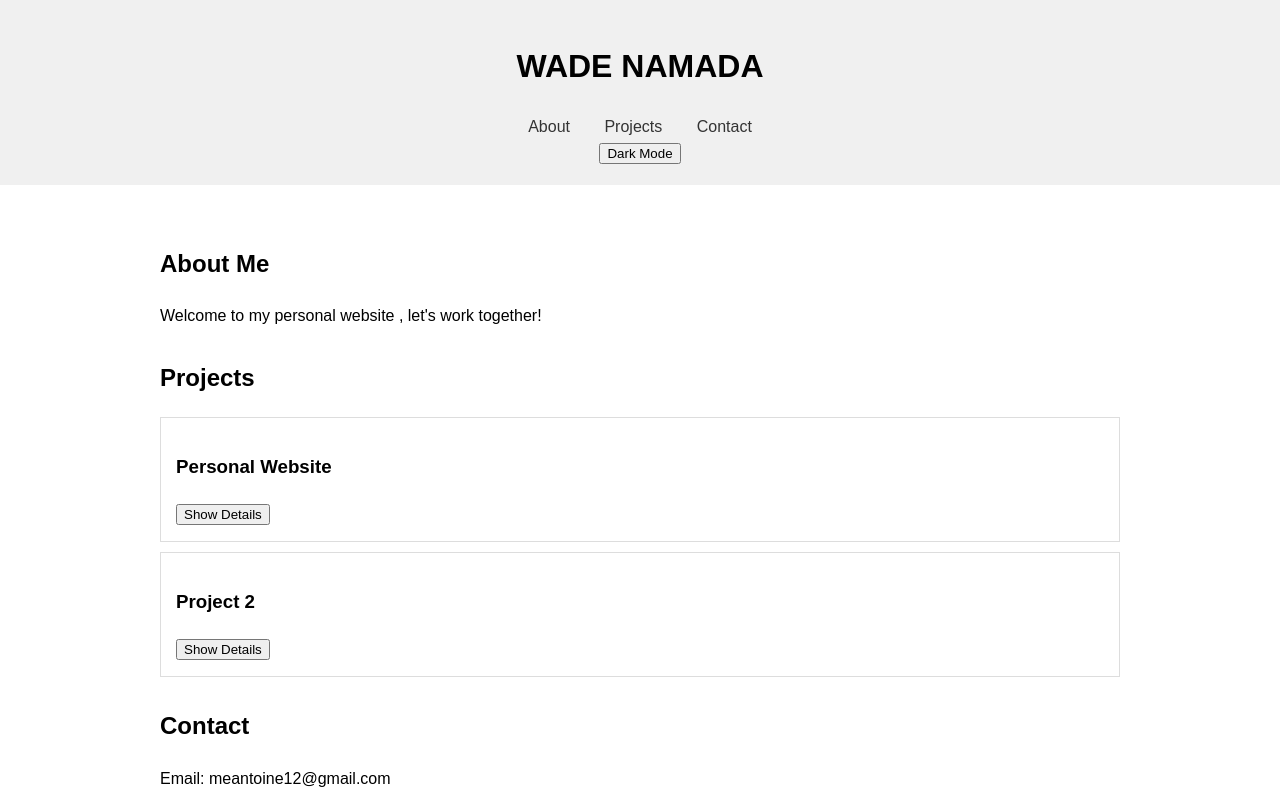
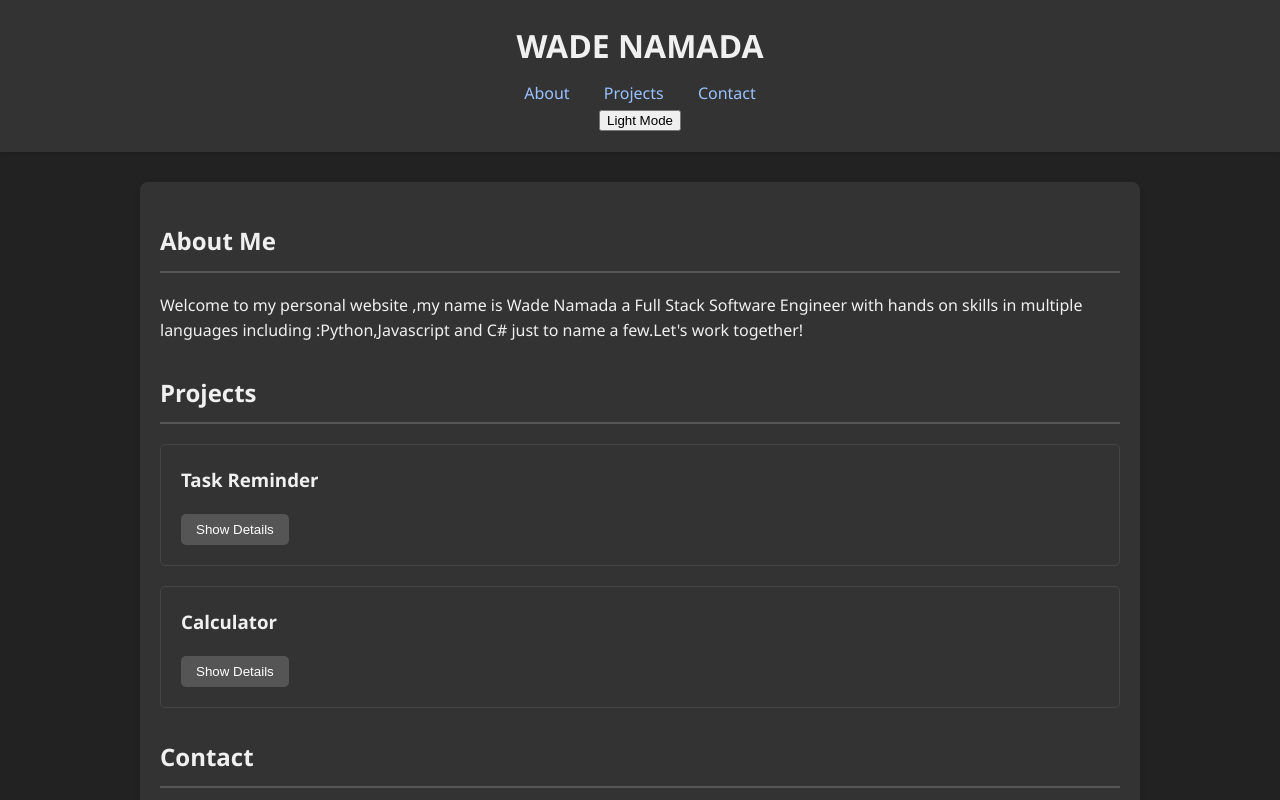
Before and after one commit to wade00000/alpha-website, a plain HTML site: page index.html in a window 1280 px wide. Both pictures are taken after a click on the button "Dark Mode". Shown: the top 800 px of the page. Drawn offline with Linux system fonts and the light colour scheme.

Commit message:
some changes to the wensite CSS and documentation

```diff
--- a/index.html
+++ b/index.html
@@ -19,21 +19,22 @@
     <main>
         <section id="about">
             <h2>About Me</h2>
-            <p>Welcome to my personal website , let's work together!</p>
+            <p>Welcome to my personal website ,my name is Wade Namada a Full Stack Software Engineer with hands on skills in multiple languages including :Python,Javascript and C# just to name a few.Let's work together!</p>
         </section>
         <section id="projects">
             <h2>Projects</h2>
             <div class="project">
-                <h3>Personal Website</h3>
+                <h3>Task Reminder</h3>
                 <button class="details-button" data-project="project1">Show Details</button>
                 <p class="project-details" id="project1" style="display: none;">
-
+                   This tool allows someone to schedule different tasks and get alerts on an upcoming event.
                 </p>
             </div>
             <div class="project">
-                <h3>Project 2</h3>
+                <h3>Calculator</h3>
                 <button class="details-button" data-project="project2">Show Details</button>
                 <p class="project-details" id="project2" style="display: none;">
+                    One of my first programs ,this is a simple calculator,that can carry out simple arithmetic accurately and return the values.
 
                 </p>
             </div>
--- a/index.js
+++ b/index.js
@@ -0,0 +1,33 @@
+document.addEventListener('DOMContentLoaded', () => {
+    // Toggle project details
+    const detailButtons = document.querySelectorAll('.details-button');
+
+    detailButtons.forEach(button => {
+        button.addEventListener('click', () => {
+            const projectId = button.dataset.project;
+            const details = document.getElementById(projectId);
+
+            if (details.style.display === 'none') {
+                details.style.display = 'block';
+                button.textContent = 'Hide Details';
+            } else {
+                details.style.display = 'none';
+                button.textContent = 'Show Details';
+            }
+        });
+    });
+
+    // Dark mode toggle
+    const darkModeToggle = document.getElementById('darkModeToggle');
+    darkModeToggle.addEventListener('click', () => {
+        document.body.classList.toggle('dark-mode');
+        if(document.body.classList.contains('dark-mode')){
+            darkModeToggle.textContent = "Light Mode";
+        } else {
+            darkModeToggle.textContent = "Dark Mode";
+        }
+    });
+
+    // Example: Display an alert when the page loads
+    console.log("Website loaded!");
+});
--- a/style.css
+++ b/style.css
@@ -1,64 +1,137 @@
+/* Reset and General Styles */
 body {
-    font-family: sans-serif;
+    font-family: 'Segoe UI', Tahoma, Geneva, Verdana, sans-serif;
     margin: 0;
     padding: 0;
     line-height: 1.6;
+    color: #333;
+    background-color: #f9f9f9;
 }
 
+/* Header Styles */
 header {
-    background-color: #f0f0f0;
-    padding: 20px;
+    background-color: #fff;
+    padding: 20px 0;
     text-align: center;
+    box-shadow: 0 2px 4px rgba(0, 0, 0, 0.1);
+}
+
+header h1 {
+    margin: 0;
+    font-size: 2em; /
+}
+
+/* Navigation Styles */
+nav {
+    margin-top: 10px;
 }
 
 nav a {
     margin: 0 15px;
     text-decoration: none;
-    color: #333;
+    color: #007bff;
+    font-weight: 500;
+    transition: color 0.3s ease;
 }
 
 nav a:hover {
+    color: #0056b3; /* Darker hover color */
     text-decoration: underline;
 }
 
+/* Main Content Styles */
 main {
     width: 80%;
     max-width: 960px;
-    margin: 20px auto;
+    margin: 30px auto; /* Increased top margin */
     padding: 20px;
+    background-color: #fff;
+    border-radius: 8px;
+    box-shadow: 0 4px 8px rgba(0, 0, 0, 0.1);
 }
 
+/* Section Styles */
 section {
     margin-bottom: 30px;
 }
 
-.project {
-    border: 1px solid #ddd;
-    padding: 15px;
-    margin-bottom: 10px;
+section h2 {
+    border-bottom: 2px solid #eee;
+    padding-bottom: 10px;
+    margin-bottom: 20px;
 }
 
+/* Project Styles */
+.project {
+    border: 1px solid #eee;
+    padding: 20px;
+    margin-bottom: 20px;
+    border-radius: 5px;
+}
+
+.project h3 {
+    margin-top: 0;
+}
+
+.details-button {
+    background-color: #007bff;
+    color: #fff;
+    border: none;
+    padding: 8px 15px;
+    border-radius: 5px;
+    cursor: pointer;
+    transition: background-color 0.3s ease;
+}
+
+.details-button:hover {
+    background-color: #0056b3;
+}
+
+.project-details {
+    margin-top: 10px;
+}
+
+/* Footer Styles */
 footer {
     text-align: center;
-    padding: 20px;
+    padding: 20px 0;
     background-color: #f0f0f0;
+    border-top: 1px solid #eee;
+    margin-top: 30px;
 }
 
-/* Dark mode styles */
+/* Dark Mode Styles */
 body.dark-mode {
-    background-color: #333;
+    background-color: #222;
     color: #f0f0f0;
 }
 
 body.dark-mode header,
-body.dark-mode footer {
-    background-color: #222;
+body.dark-mode footer,
+body.dark-mode main {
+    background-color: #333;
 }
 
 body.dark-mode nav a {
-    color: #f0f0f0;
+    color: #99c2ff;
+}
+
+body.dark-mode nav a:hover {
+    color: #66a3ff;
 }
 
 body.dark-mode .project {
+    border-color: #444;
+}
+
+body.dark-mode section h2 {
     border-color: #555;
 }
+
+body.dark-mode .details-button {
+    background-color: #555;
+}
+
+body.dark-mode .details-button:hover {
+    background-color: #666;
+}
```
Also changed, not shown: 1 other file.
